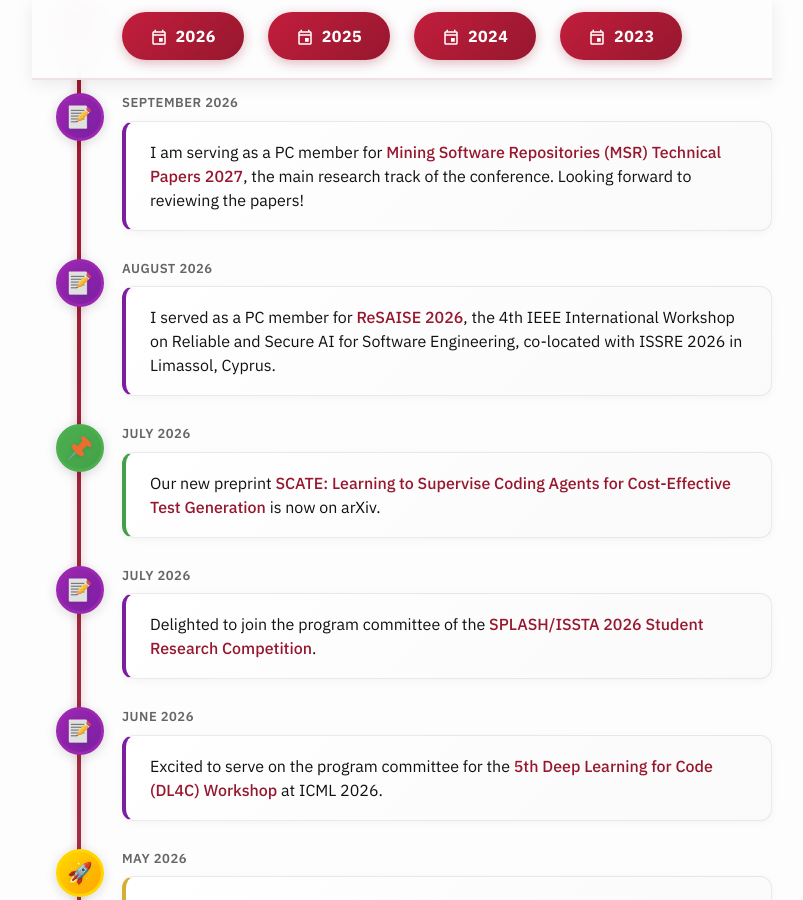
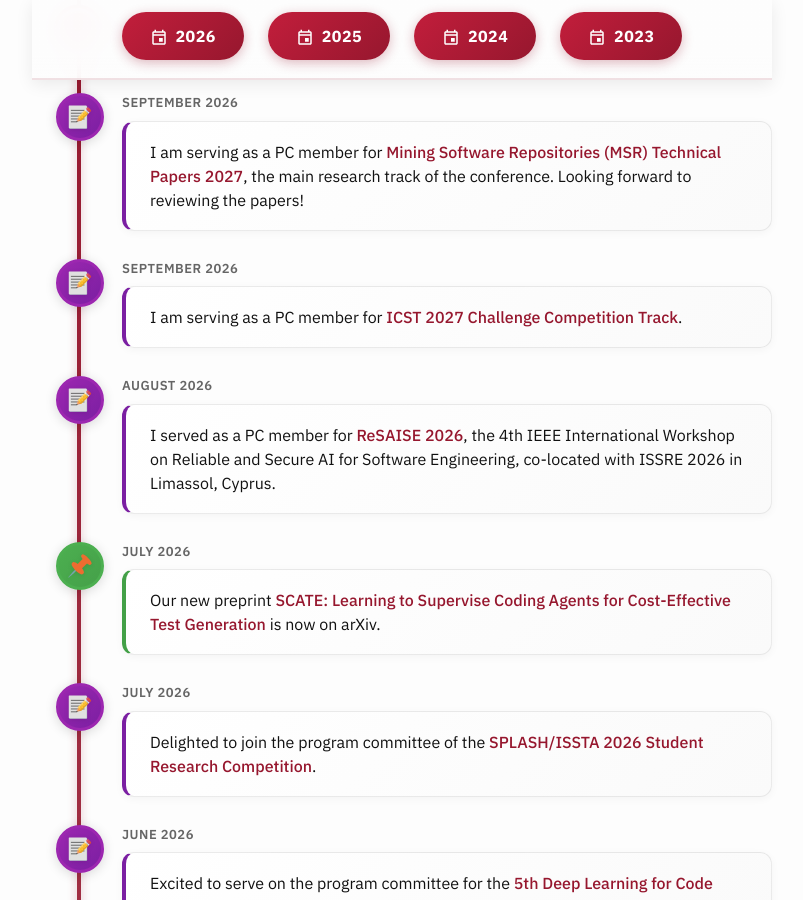
Before and after one commit to nashid/nashid.github.io, a Jekyll site: the page built from nav/news.md, in a window 1280 px wide and 900 px high, scrolled down 417 px. Shown: the whole window, without its empty margins (238-1041 px from the left). Built offline with Jekyll 4.4.1, drawn with Linux system fonts in a browser that asks for light colours; the list of posts is cut into pages by our own code.

Commit message:
Add ICST 2027 Challenge Competition Track PC role to services and news (#112)

```diff
--- a/_data/services.yml
+++ b/_data/services.yml
@@ -3,6 +3,11 @@
   role: PC Member
   year: 2027
   website: https://2027.msrconf.org/track/msr-2027-technical-papers
+
+- name: International Conference on Software Testing, Verification and Validation (ICST) Challenge Competition Track
+  role: PC Member
+  year: 2027
+  website: https://conf.researchr.org/track/icst-2027/icst-2027-challenge-competition-track
 
 # 2026
 - name: Automated Software Engineering (ASE) Tools and Datasets Track
--- a/nav/news.md
+++ b/nav/news.md
@@ -25,6 +25,16 @@
   <div class="timeline-date">September 2026</div>
   <div class="timeline-content">
     I am serving as a PC member for <a href="https://2027.msrconf.org/track/msr-2027-technical-papers">Mining Software Repositories (MSR) Technical Papers 2027</a>, the main research track of the conference. Looking forward to reviewing the papers!
+  </div>
+</div>
+
+<div class="timeline-item service">
+  <div class="timeline-icon">
+    <img src="{{ "/resources/images/icon-memo.svg" | prepend: site.baseurl }}" alt="PC">
+  </div>
+  <div class="timeline-date">September 2026</div>
+  <div class="timeline-content">
+    I am serving as a PC member for <a href="https://conf.researchr.org/track/icst-2027/icst-2027-challenge-competition-track">ICST 2027 Challenge Competition Track</a>.
   </div>
 </div>
 
```
